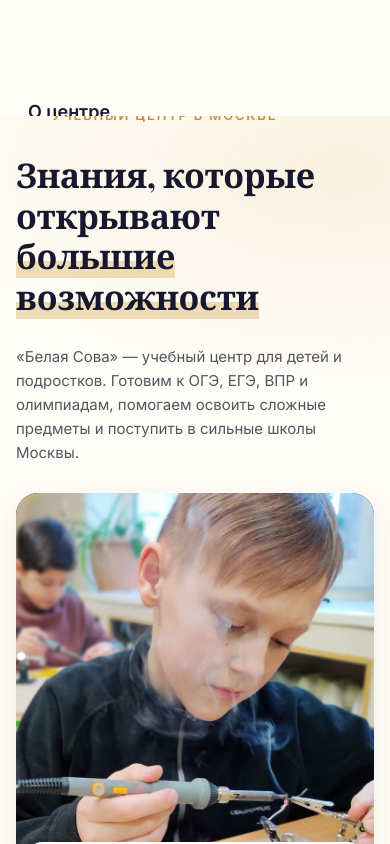
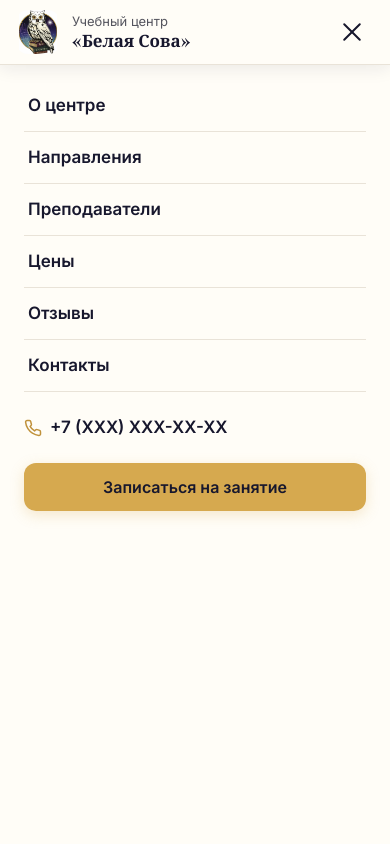
Before and after one commit to monest67/belaya_sova, a plain HTML site: page index.html in a window 390 px wide. Both pictures are taken after a click on the button "Открыть меню". Shown: the top 844 px of the page. Drawn offline with nearby package versions, Linux system fonts and the light colour scheme.

Commit message:
Add files via upload

```diff
--- a/css/style.css
+++ b/css/style.css
@@ -183,14 +183,13 @@ a { color: inherit; text-decoration: none; }
 
 /* ---------- 4. Шапка ---------- */
 .site-header {
-  position: sticky; top: 0; z-index: 100;
-  background: rgba(255, 253, 247, 0.92);
-  -webkit-backdrop-filter: blur(10px);
-  backdrop-filter: blur(10px);
-  border-bottom: 1px solid transparent;
-  transition: box-shadow 0.3s ease, border-color 0.3s ease;
+  position: sticky; top: 0; z-index: 200;
+  background: var(--color-cream);            /* сплошной непрозрачный фон #FFFDF7 */
+  border-bottom: 1px solid var(--color-border);
+  box-shadow: 0 4px 16px rgba(23, 23, 45, 0.08);  /* постоянная чёткая тень */
+  /* backdrop-filter УБРАН: он ломал position:fixed у мобильного меню */
 }
-.site-header.scrolled { border-color: var(--color-border); box-shadow: 0 6px 24px rgba(23, 23, 45, 0.07); }
+.site-header.scrolled { box-shadow: 0 8px 28px rgba(23, 23, 45, 0.14); }
 
 .header-inner {
   display: flex; align-items: center; justify-content: space-between;
@@ -233,8 +232,9 @@ a { color: inherit; text-decoration: none; }
   display: inline-flex; flex-direction: column; justify-content: center; gap: 5px;
   width: 44px; height: 44px; padding: 10px;
   background: transparent; border: 0; cursor: pointer; border-radius: 10px;
+  color: var(--color-navy);
 }
-.burger span { display: block; height: 2px; width: 100%; background: var(--color-navy); border-radius: 2px; transition: transform 0.3s ease, opacity 0.3s ease; }
+.burger span { display: block; height: 2px; width: 100%; background: currentColor; border-radius: 2px; transition: transform 0.3s ease, opacity 0.3s ease; }
 .burger:focus-visible { outline: 3px solid rgba(214, 169, 79, 0.55); }
 body.menu-open .burger span:nth-child(1) { transform: translateY(7px) rotate(45deg); }
 body.menu-open .burger span:nth-child(2) { opacity: 0; }
@@ -243,22 +243,40 @@ body.menu-open .burger span:nth-child(3) { transform: translateY(-7px) rotate(-4
 
 /* Мобильное меню */
 .mobile-menu {
-  position: fixed; inset: 0; z-index: 90;
-  background: var(--color-cream);
-  padding: calc(var(--header-h) + 20px) 24px 32px;
-  display: flex; flex-direction: column; gap: 8px;
-  transform: translateY(-102%);
+  position: fixed;
+  top: 0; left: 0;
+  width: 100%;
+  height: 100vh;
+  height: 100dvh;
+  z-index: 190;                              /* ниже шапки (200), чтобы бургер оставался доступным */
+  background: var(--color-cream);            /* сплошной фон, контент не просвечивает */
+  padding: calc(var(--header-h) + 16px) 24px 32px;
+  display: flex;
+  flex-direction: column;
+  gap: 4px;
+  overflow-y: auto;
+  visibility: hidden;                        /* полностью скрыто в закрытом состоянии */
+  pointer-events: none;
+  transform: translateY(-100%);
+  transition: transform 0.35s ease, visibility 0s linear 0.35s;
+}
+body.menu-open .mobile-menu {
+  visibility: visible;
+  pointer-events: auto;
+  transform: translateY(0);
   transition: transform 0.35s ease;
-  overflow-y: auto;
 }
-body.menu-open .mobile-menu { transform: translateY(0); }
 .mobile-menu nav { display: flex; flex-direction: column; }
 .mobile-menu nav a {
-  padding: 14px 4px; font-size: 18px; font-weight: 600; color: var(--color-navy);
+  display: flex; align-items: center;        /* вертикальный список,.tap-зона ≥ 44px */
+  min-height: 52px;
+  padding: 10px 4px;
+  font-size: 17px; font-weight: 600;
+  color: var(--color-navy);
   border-bottom: 1px solid var(--color-border);
 }
-.mobile-menu .header-phone { display: inline-flex; margin: 18px 0 14px; font-size: 17px; }
-.mobile-menu .btn { margin-top: 4px; }
+.mobile-menu .header-phone { display: inline-flex; margin: 18px 0 14px; font-size: 17px; color: var(--color-navy); }
+.mobile-menu .btn { margin-top: 4px; width: 100%; }
 @media (min-width: 1024px) { .mobile-menu { display: none; } }
 
 /* ---------- 5. Первый экран ---------- */
@@ -704,3 +722,9 @@ img.img-missing { object-fit: cover; background: var(--color-indigo); }
   }
   .reveal { opacity: 1; transform: none; }
 }
+/* Запрещаем браузерам принудительно затемнять светлую тему */
+:root { color-scheme: light; }
+html { background: var(--color-cream); }
+
+/* Hero: заголовок гарантированно под шапкой и не наезжает на соседние элементы */
+.hero-title { position: relative; z-index: 1; overflow-wrap: break-word; }
--- a/js/script.js
+++ b/js/script.js
@@ -30,21 +30,46 @@
   window.addEventListener('scroll', onScroll, { passive: true });
 
   /* ------------------------------------------------------------------
+       /* ------------------------------------------------------------------
      3. БУРГЕР-МЕНЮ
      ------------------------------------------------------------------ */
+  // Запрещаем браузерному force-dark инвертировать палитру лендинга
+  document.documentElement.style.colorScheme = 'light';
+
   const burger = $('.burger');
   const mobileMenu = $('#mobile-menu');
+
+  // Переносим меню из <header> в <body>: position:fixed всегда считается
+  // от вьюпорта, меню не «зажимается» sticky-шапкой
+  if (mobileMenu && mobileMenu.parentElement !== document.body) {
+    document.body.appendChild(mobileMenu);
+  }
 
   function setMenu(open) {
     document.body.classList.toggle('menu-open', open);
     burger.setAttribute('aria-expanded', String(open));
     burger.setAttribute('aria-label', open ? 'Закрыть меню' : 'Открыть меню');
   }
-  burger.addEventListener('click', () => setMenu(!document.body.classList.contains('menu-open')));
+
+  burger.addEventListener('click', () => {
+    setMenu(!document.body.classList.contains('menu-open'));
+  });
+
+  // Закрытие по любой ссылке меню (навигация, телефон, CTA)
   $$('#mobile-menu a').forEach((a) => a.addEventListener('click', () => setMenu(false)));
+
+  // Закрытие по Escape
   document.addEventListener('keydown', (e) => {
     if (e.key === 'Escape' && document.body.classList.contains('menu-open')) setMenu(false);
   });
+
+  // Закрытие по клику вне меню (бургер не учитываем)
+  document.addEventListener('click', (e) => {
+    if (!document.body.classList.contains('menu-open')) return;
+    if (mobileMenu.contains(e.target) || burger.contains(e.target)) return;
+    setMenu(false);
+  });
+
   window.addEventListener('resize', () => {
     if (window.innerWidth >= 1024 && document.body.classList.contains('menu-open')) setMenu(false);
   });
```
